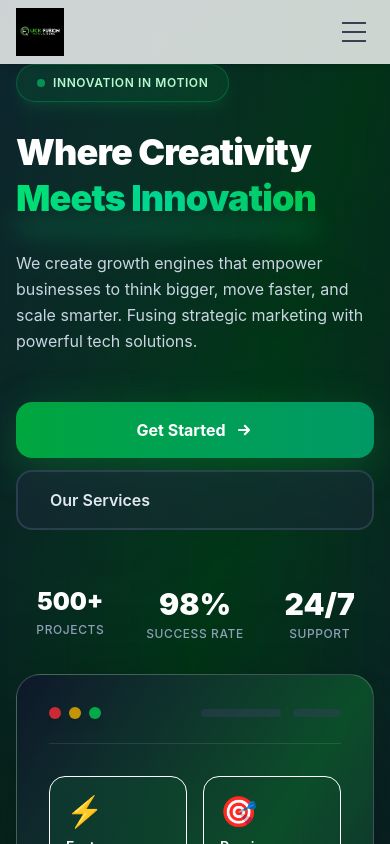
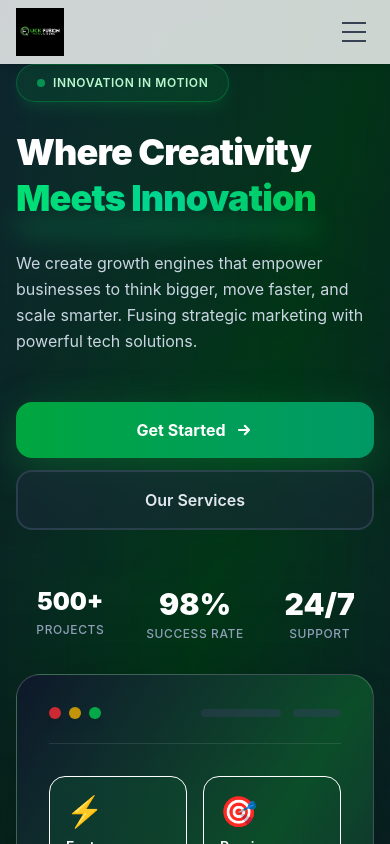
Before and after one commit to NovaSyntax753/QuickFusion, a Next.js app in the folder quickfusion-website/: page / in a window 390 px wide. Shown: the top 844 px of the page. Built offline with nearby package versions, Linux system fonts and the light colour scheme.

Commit message:
done the changes

```diff
--- a/quickfusion-website/components/Hero.tsx
+++ b/quickfusion-website/components/Hero.tsx
@@ -165,7 +165,7 @@ export default function HeroV14({
               {secondaryCtaText && secondaryCtaLink && (
                 <Link
                   href={secondaryCtaLink}
-                  className="px-8 py-4 md:px-10 md:py-5 bg-slate-800/50 border-2 border-slate-600/50 hover:border-slate-400/70 text-slate-200 hover:text-white font-semibold rounded-2xl backdrop-blur-xl transition-all duration-300 hover:-translate-y-1 focus:outline-none focus:ring-4 focus:ring-slate-500/30"
+                  className="px-8 py-4 md:px-10 md:py-5 bg-slate-800/50 border-2 border-slate-600/50 hover:border-slate-400/70 text-slate-200 hover:text-white font-semibold rounded-2xl backdrop-blur-xl transition-all duration-300 hover:-translate-y-1 focus:outline-none focus:ring-4 focus:ring-slate-500/30 text-center"
                 >
                   {secondaryCtaText}
                 </Link>
--- a/quickfusion-website/components/Newsletter.tsx
+++ b/quickfusion-website/components/Newsletter.tsx
@@ -4,7 +4,9 @@ import { useState } from "react";
 
 export default function Newsletter() {
   const [email, setEmail] = useState("");
-  const [status, setStatus] = useState<"idle" | "loading" | "success" | "error">("idle");
+  const [status, setStatus] = useState<
+    "idle" | "loading" | "success" | "error"
+  >("idle");
   const [message, setMessage] = useState("");
 
   const validateEmail = (email: string) => {
```
Also changed, not shown: quickfusion-website/app/page.tsx (+6 -2 lines).
